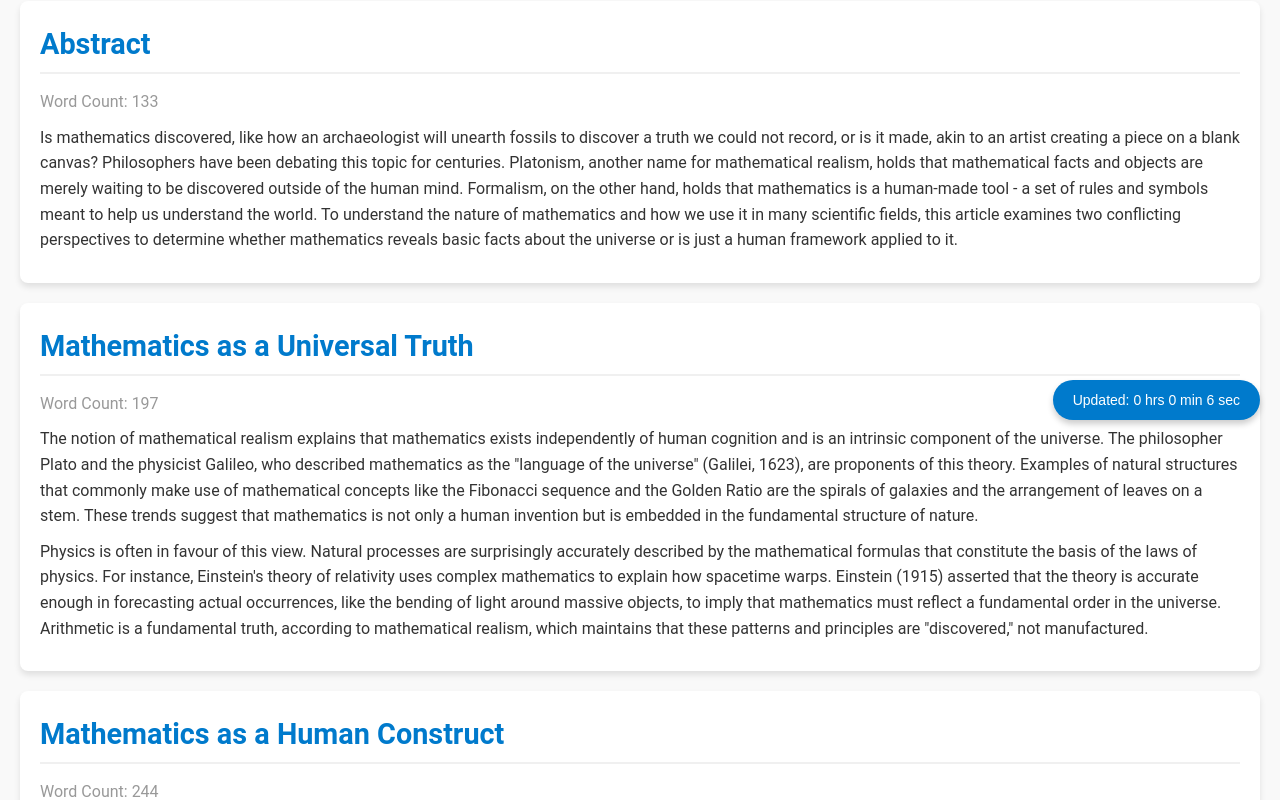
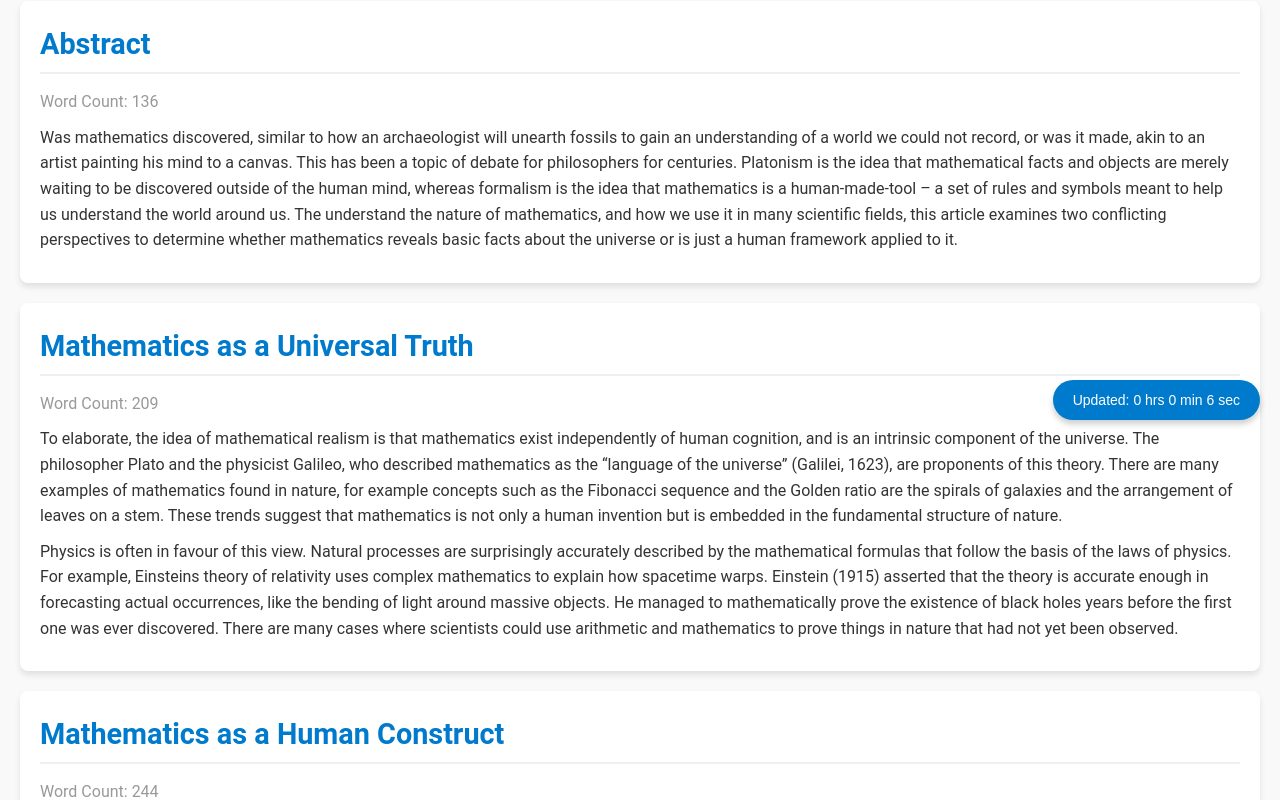
Before and after one commit to FEPSFY6867324/ReactPage, a React (Create React App) app: page / in a window 1280 px wide. Shown: the part 360-1160 px from the top of the page. Built offline with nearby package versions, Linux system fonts and the light colour scheme.

Commit message:
small changes

```diff
--- a/src/App.js
+++ b/src/App.js
@@ -111,16 +111,15 @@ function App() {
           <h2>Abstract</h2>
           <p className="word-count">Word Count: {wordCounts["a"]}</p>
           <p>
-            Is mathematics discovered, like how an archaeologist will unearth fossils to discover
-            a truth we could not record, or is it made, akin to an artist creating a piece on a
-            blank canvas? Philosophers have been debating this topic for centuries. Platonism,
-            another name for mathematical realism, holds that mathematical facts and objects are
-            merely waiting to be discovered outside of the human mind. Formalism, on the other hand,
-            holds that mathematics is a human-made tool - a set of rules and symbols meant to help us
-            understand the world. To understand the nature of mathematics and how we use it in many
-            scientific fields, this article examines two conflicting perspectives to determine whether
-            mathematics reveals basic facts about the universe or is just a human framework applied to
-            it.
+            Was mathematics discovered, similar to how an archaeologist will unearth fossils to gain an
+            understanding of a world we could not record, or was it made, akin to an artist painting his
+            mind to a canvas. This has been a topic of debate for philosophers for centuries. Platonism is
+            the idea that mathematical facts and objects are merely waiting to be discovered outside of the
+            human mind, whereas formalism is the idea that mathematics is a human-made-tool – a set of rules
+            and symbols meant to help us understand the world around us. The understand the nature of mathematics,
+            and how we use it in many scientific fields, this article examines two conflicting perspectives to
+            determine whether mathematics reveals basic facts about the universe or is just a human framework
+            applied to it.
           </p>
         </section>
 
@@ -128,21 +127,21 @@ function App() {
           <h2>Mathematics as a Universal Truth</h2>
           <p className = "word-count">Word Count: {wordCounts["ut"]}</p>
           <p>
-            The notion of mathematical realism explains that mathematics exists independently of human
-            cognition and is an intrinsic component of the universe. The philosopher Plato and the physicist
-            Galileo, who described mathematics as the "language of the universe" (Galilei, 1623), are
-            proponents of this theory. Examples of natural structures that commonly make use of mathematical
-            concepts like the Fibonacci sequence and the Golden Ratio are the spirals of galaxies and the
-            arrangement of leaves on a stem. These trends suggest that mathematics is not only a human
-            invention but is embedded in the fundamental structure of nature.
+            To elaborate, the idea of mathematical realism is that mathematics exist independently of human
+            cognition, and is an intrinsic component of the universe. The philosopher Plato and the physicist
+            Galileo, who described mathematics as the “language of the universe” (Galilei, 1623), are proponents
+            of this theory. There are many examples of mathematics found in nature, for example concepts such as
+            the Fibonacci sequence and the Golden ratio are the spirals of galaxies and the arrangement of leaves
+            on a stem. These trends suggest that mathematics is not only a human invention but is embedded in the
+            fundamental structure of nature.
           </p><p>
-            Physics is often in favour of this view. Natural processes are surprisingly accurately described
-            by the mathematical formulas that constitute the basis of the laws of physics. For instance,
-            Einstein's theory of relativity uses complex mathematics to explain how spacetime warps. Einstein
-            (1915) asserted that the theory is accurate enough in forecasting actual occurrences, like the
-            bending of light around massive objects, to imply that mathematics must reflect a fundamental
-            order in the universe. Arithmetic is a fundamental truth, according to mathematical realism, which
-            maintains that these patterns and principles are "discovered," not manufactured.
+            Physics is often in favour of this view. Natural processes are surprisingly accurately described by the
+            mathematical formulas that follow the basis of the laws of physics. For example, Einsteins theory of
+            relativity uses complex mathematics to explain how spacetime warps. Einstein (1915) asserted that the theory
+            is accurate enough in forecasting actual occurrences, like the bending of light around massive objects. He
+            managed to mathematically prove the existence of black holes years before the first one was ever discovered.
+            There are many cases where scientists could use arithmetic and mathematics to prove things in nature that
+            had not yet been observed.
           </p>
         </section>
 
@@ -236,7 +235,7 @@ function App() {
           <h2>Video of powerpoint presentation</h2>
 
           <video controls width = "100%">
-            <source src="/videoo.mp4" type="video/mp4"/>
+            <source src="videoo.mp4" type="video/mp4"/>
           </video>
 
         </section>
```
Also changed, not shown: public/relativity.jpg (added).
